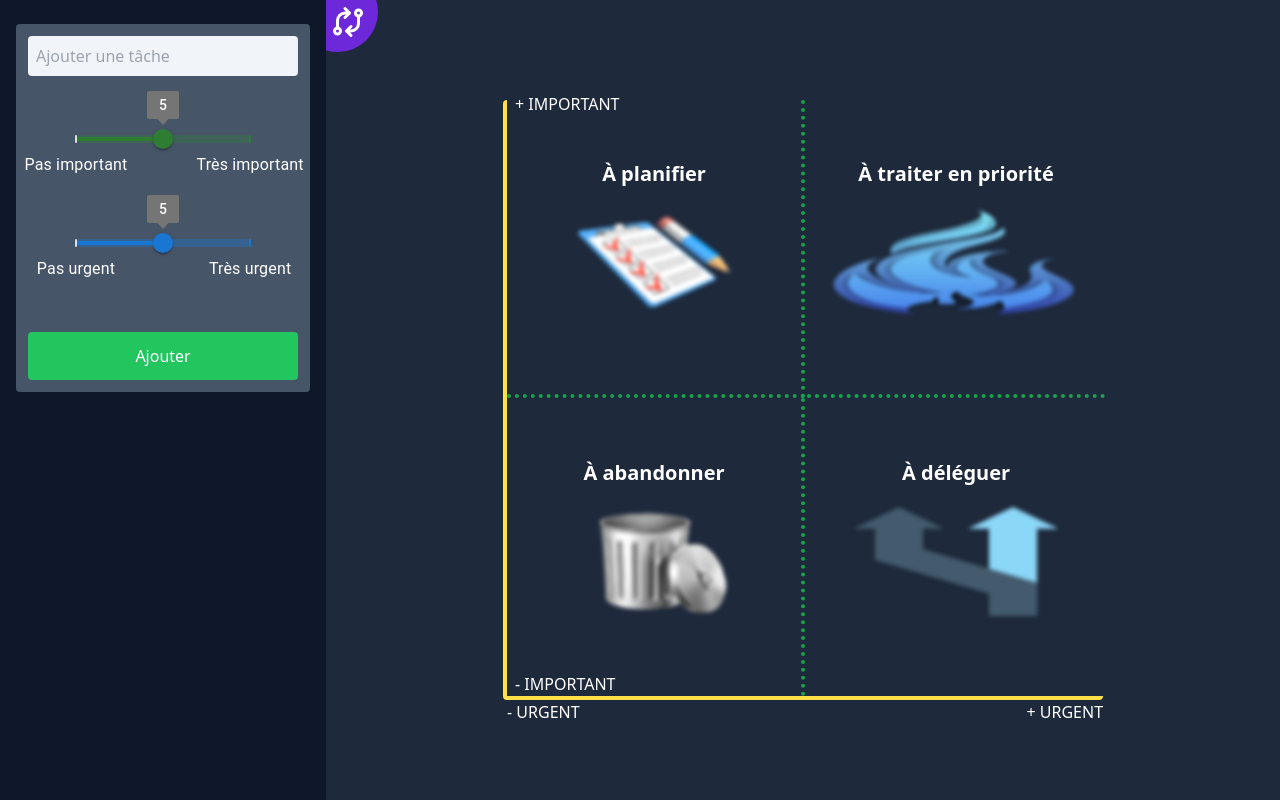
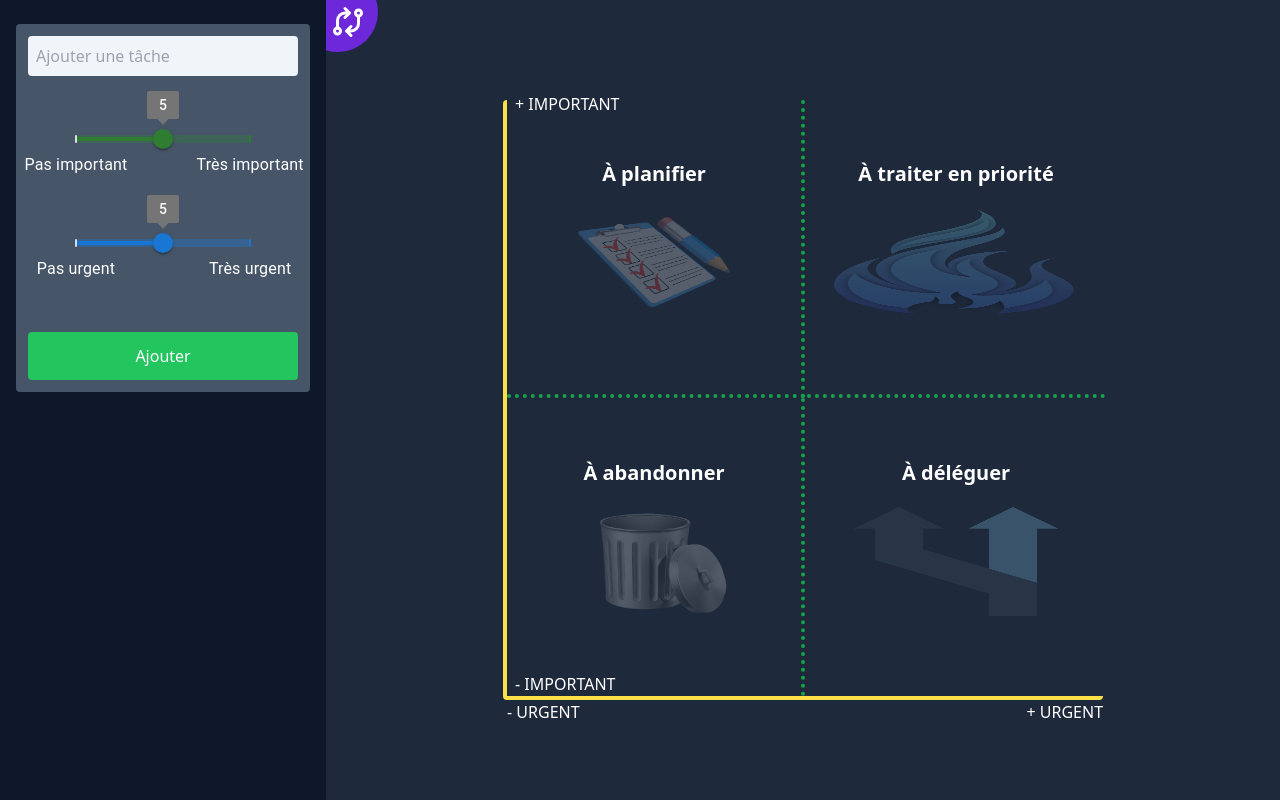
Before and after one commit to samyleedev/todo-app, a React (Create React App) app: page / in a window 1280 px wide. Both pictures are taken after a click on the element 338 px from the left and 12 px from the top of the page. Built offline with nearby package versions, Linux system fonts and the light colour scheme.

Commit message:
fix matrix images blur

```diff
--- a/src/components/Matrix.js
+++ b/src/components/Matrix.js
@@ -118,7 +118,7 @@ const Matrix = () => {
           </p>
 
           <img
-            className="flex justify-center h-1/2 p-5 blur-[2px]"
+            className="flex justify-center h-1/2 p-5 opacity-25"
             src="../../images/preparation.png"
             alt="Logo tâches à planifier"
           />
@@ -131,7 +131,7 @@ const Matrix = () => {
           </p>
 
           <img
-            className="h-1/2 w-auto p-5 blur-[2px]"
+            className="h-1/2 w-auto p-5 opacity-25"
             src="../../images/blue-fire.png"
             alt="Logo tâches à traiter en priorité"
           />
@@ -142,7 +142,7 @@ const Matrix = () => {
           </p>
 
           <img
-            className="flex justify-center h-1/2 p-5 blur-[2px]"
+            className="flex justify-center h-1/2 p-5 opacity-25"
             src="../../images/bin.png"
             alt="Logo tâches à abandonner"
           />
@@ -153,7 +153,7 @@ const Matrix = () => {
           <p className="text-center font-bold text-xl text-white">À déléguer</p>
 
           <img
-            className="flex justify-center h-1/2 p-5 blur-[2px]"
+            className="flex justify-center h-1/2 p-5 opacity-25"
             src="../../images/deleguate.png"
             alt="Logo tâches à déléguer"
           />
```
